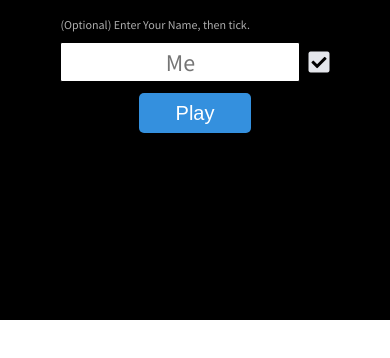
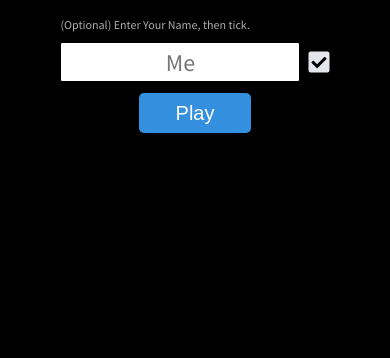
Before and after one commit to kayode0x/RockPaperScissors, a plain HTML site: page index.html in a window 390 px wide. Shown: the part 352-710 px from the top of the page. Drawn offline with Linux system fonts and the light colour scheme.

Commit message:
Resized height in app.js

```diff
--- a/app.js
+++ b/app.js
@@ -12,6 +12,8 @@ const game = ()=>{ //main game functions that executes everything
         const scoreScreen = document.querySelector('.score')
         const introScreen = document.querySelector('.intro');
         const matchScreen = document.querySelector('.match');
+        const height = document.querySelector('.game')
+        height.style = window.innerHeight;
 
         const goTop = () => {
             windows.scrollTo(0, 0);
--- a/styles.css
+++ b/styles.css
@@ -10,8 +10,8 @@
     }
 
     section {
-        /* min-height: 80vh;
-        min-width: 100vw; */
+        min-height: 100vh;
+        min-width: 100vw;
         background: #000;
         font-family: 'Source Sans Pro', sans-serif;
     }
```
